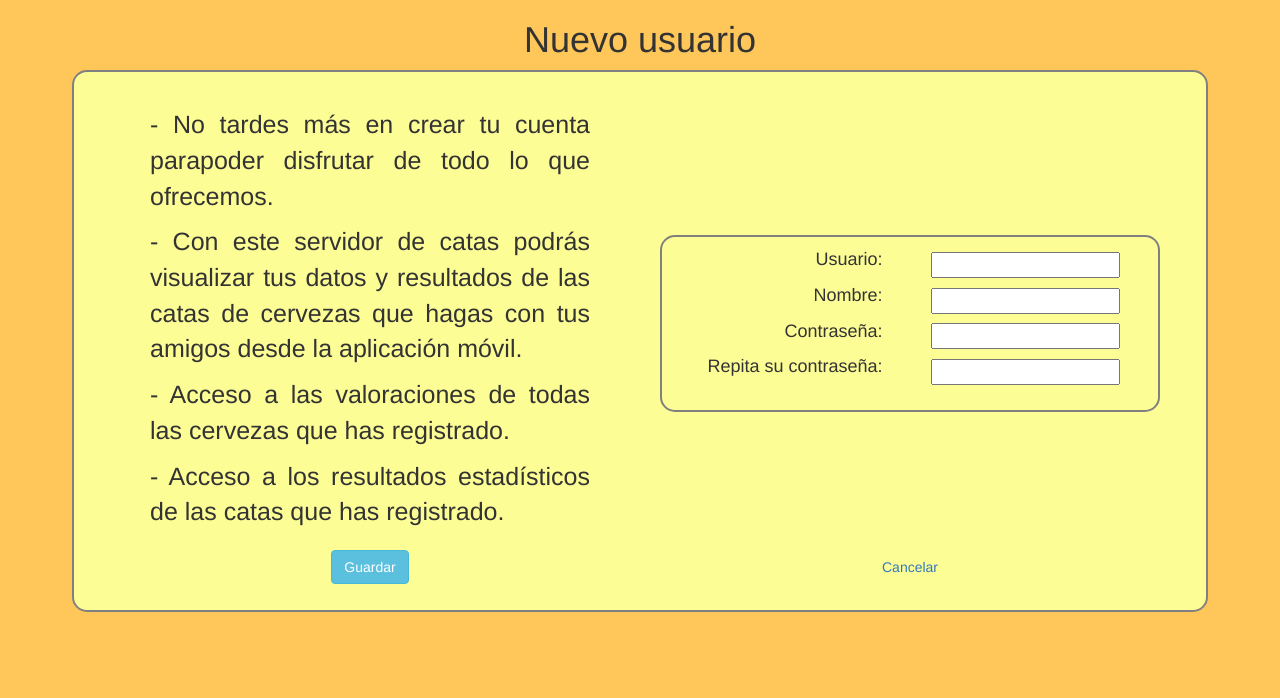
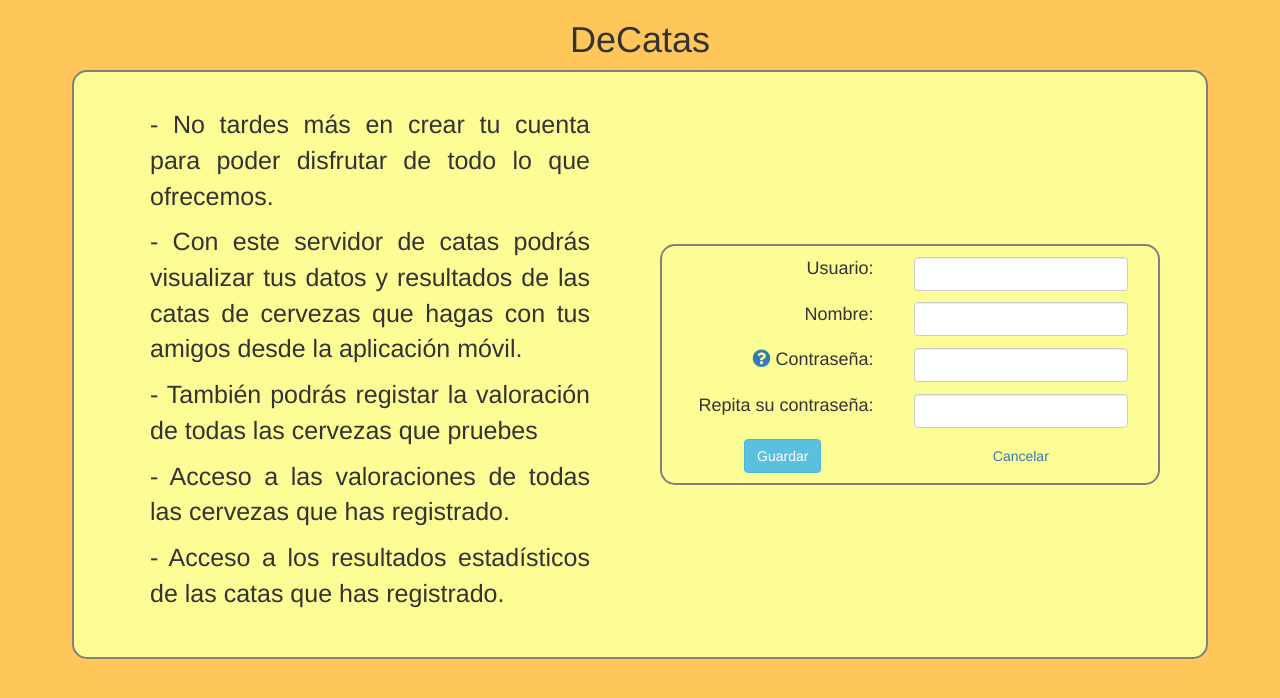
Before and after one commit to guillejd96/prCatas, a PHP site: page /nuevo_usuario.php in a window 1280 px wide. Shown: the top 698 px of the page. Run offline with PHP 8.4, Linux system fonts and the light colour scheme; some libraries are stand-ins or nearby versions.

Commit message:
Update nuevo_usuario.php

```diff
--- a/nuevo_usuario.php
+++ b/nuevo_usuario.php
@@ -13,27 +13,53 @@
 	<link rel="stylesheet" href="https://cdnjs.cloudflare.com/ajax/libs/font-awesome/4.7.0/css/font-awesome.min.css">
  	<title>Nuevo usuario</title>
  	<script>
+		$(document).ready(function(){
+  			$("#guardar").click(guardar);
+  			var input = document.getElementById("pass2");
+			input.addEventListener("keyup", function(event) {
+  				if (event.keyCode === 13) {
+   					event.preventDefault();
+   					document.getElementById("guardar").click();
+  				}
+			});
+		});
+
 		function checkUsuario(u){
 			// Minimo 4 caracteres
 			if(u.length<4) {
 				$(".error").text("El usuario debe tener 4 o más caracteres");
+				$("#usuario").css('border', '1px solid red');
 				return false;
 			}
 			else {
 				$.post('ajax/existeUsuario.php', {u: u}, function(data, textStatus, xhr) {
 					if(data=="0"){
+						$(".error").text("El usuario ya existe");
+						$("#usuario").css('border', '1px solid red');
+						return false;
+					}else {
 						return true;
-					}else {
-						$(".error").text("El usuario ya existe");
-						return false;
+
 					}
 				});
+			}
+		}
+
+		function checkName(n){
+			if(n==""){
+				$(".error").text("El campo nombre está vacío");
+				$("#nombre").css('border', '1px solid red');
+				return false;
+			}else {
+				return true;
 			}
 		}
 
 		function checkEqualPasswords(p1,p2){
 			if(p1!=p2) {
 				$(".error").text("Las contraseñas no son iguales");
+				$("#pass1").css('border', '1px solid red');
+				$("#pass2").css('border', '1px solid red');
 				return false;
 			}
 			else return true;
@@ -45,12 +71,18 @@
 			if(p.match(decimal)) return true;
 			else {
 				$(".error").text("La contraseña no cumple los requisitos");
+				$("#pass1").css('border', '1px solid red');
 				return false
 			}
 		}
 
 		function check(u,n,p1,p2){
+			$("#usuario").css('border', 'initial');
+			$("#pass1").css('border', 'initial');
+			$("#pass2").css('border', 'initial');
+			$("#nombre").css('border', 'initial');
 			if(checkUsuario(u) == false) return false;
+			if(checkName(n)== false) return false;
 			if(checkEqualPasswords(p1,p2) == false ) return false;
 			if(checkPassword(p1) == false) return false;
 			return true;
@@ -89,17 +121,22 @@
  	</script>
  </head>
  <body>
- 	<h1>Nuevo usuario</h1>
+ 	<h1>DeCatas</h1>
  	<table>
  		<tr>
  			<td>
  				<table class="no_border" width="500px" heigth="500px">
  					<tbody>
  						<tr>
-				 			<td><p align="justify">- No tardes más en crear tu cuenta parapoder disfrutar de todo lo que ofrecemos.</p></td>
+				 			<td><p align="justify">- No tardes más en crear tu cuenta para poder disfrutar de todo lo que ofrecemos.</p></td>
 						</tr>
 						<tr>
 							<td><p align="justify">- Con este servidor de catas podrás visualizar tus datos y resultados de las catas de cervezas que hagas con tus amigos desde la aplicación móvil.</p></td>
+						</tr>
+						<tr>
+							<td>
+								<p align="justify">- También podrás registar la valoración de todas las cervezas que pruebes</p>
+							</td>
 						</tr>
 						<tr>
 							<td>
@@ -118,29 +155,50 @@
 				 <table id="form" width="500px" heigth="500px">
 					<tr>
 						<td><p class="form">Usuario:</p></td>
-						<td><input type="text" name="user" id="usuario"></td>
+						<td><input type="text" name="user" id="usuario" class="form-control"></td>
+					</tr>
+					<tr>
+						<td>
+							<p></p>
+						</td>
 					</tr>
 					<tr>
 						<td><p class="form">Nombre:</p></td>
-						<td><input type="text" name="name" id="nombre"></td>
+						<td><input type="text" name="name" id="nombre" class="form-control"></td>
 					</tr>
 					<tr>
-						<td><p class="form">Contraseña:</p></td>
-						<td><input type="password" name="pass1" id="pass1"></td>
+						<td>
+							<p></p>
+						</td>
+					</tr>
+					<tr>
+						<td><p class="form"><a href="#" id="help" data-toggle="tooltip" data-placement="top"
+							title="La contraseña debe:
+- Tener entre 6 y 20 caracteres
+- Tener mínimo un número
+- Tener mínimo una letra minúscula
+- Tener mínimo una letra mayúscula"><i class="fas fa-question-circle"></i></a>&nbspContraseña:</p></td>
+						<td><input type="password" name="pass1" id="pass1" class="form-control"></td>
+					</tr>
+					<tr>
+						<td>
+							<p></p>
+						</td>
 					</tr>
 					<tr>
 						<td><p class="form">Repita su contraseña:</p></td>
-						<td><input type="password" name="pass2" id="pass2"></td>
+						<td><input type="password" name="pass2" id="pass2" class="form-control"></td>
 					</tr>
 					<tr><td colspan="2"><p class="error"></p></td></tr>
+					<tr>
+			 			<td><input type="button" class="btn btn-info" id="guardar" onclick="javascript:guardar" value="Guardar"></td>
+						<td><input type="button" class="btn btn-link" onclick="location.href='index.php'" value="Cancelar"></button>
+					</td>
+ 		</tr>
 				 	</table>
  			</td>
  		</tr>
  		<tr></tr>
- 		<tr>
- 			<td><input type="button" class="btn btn-info" onclick="javascript:guardar()" value="Guardar"></td>
-			<td><input type="button" class="btn btn-link" onclick="location.href='index.php'" value="Cancelar"></button></td>
- 		</tr>
  	</table>
  </body>
  </html>
```
